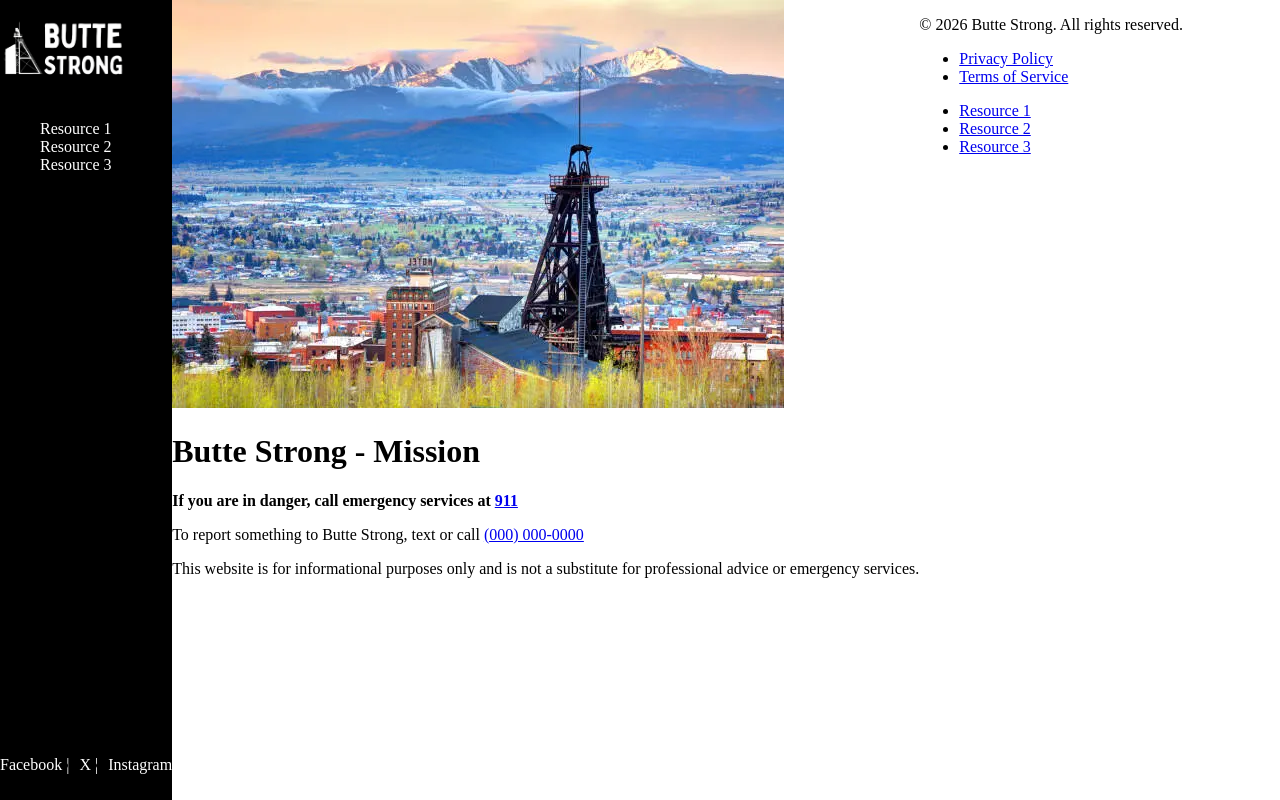
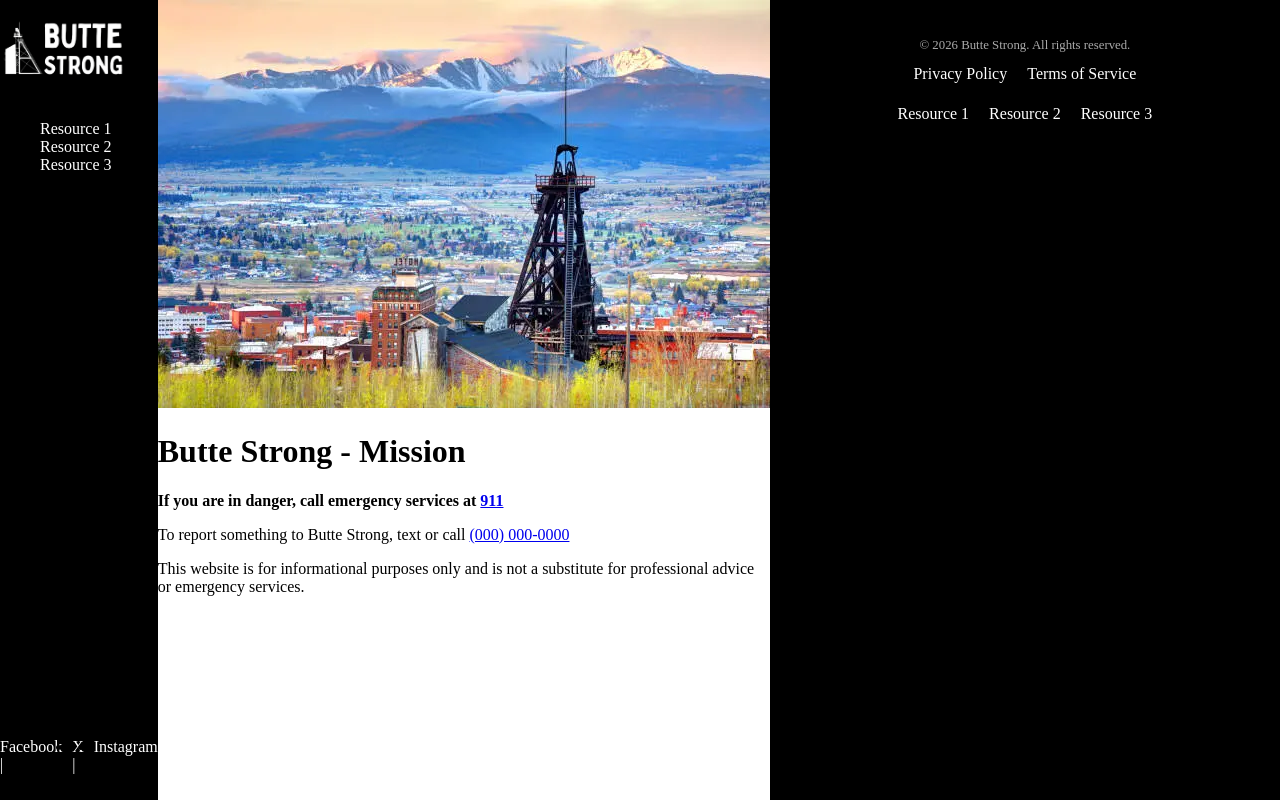
Before and after one commit to KylleWaldie/ButteStrongWebsite, a PHP site: page /index.php in a window 1280 px wide. Run offline with PHP 8.4, Linux system fonts and the light colour scheme.

Commit message:
Added styling to footer to match the nav bar.

```diff
--- a/public/css/footer_styles.css
+++ b/public/css/footer_styles.css
@@ -1,4 +1,87 @@
-.visually-hidden{
-    position:absolute;
-    left:-9999px;
+
+footer {
+    background-color: black;
+    color: white;
+    width: 100%;
+    box-sizing: border-box;
+    display: flex;
+    flex-direction: column;
+    align-items: center;
+    padding: 24px 0 12px;
+    gap: 12px;
 }
+
+footer a {
+    text-decoration: none;
+    color: white;
+    transition: color 0.2s ease;
+}
+
+footer a:hover {
+    color: #708090;
+}
+
+/* Navigation rows */
+footer .Legals ul,
+footer .Links ul {
+    list-style: none;
+    margin: 0;
+    padding: 0;
+    display: flex;
+    flex-wrap: wrap;
+    justify-content: center;
+    gap: 8px 20px;
+}
+
+footer .Legals,
+footer .Links {
+    width: 100%;
+    display: flex;
+    justify-content: center;
+}
+
+footer .Links {
+    padding-top: 10px;
+}
+
+/* Copyright line */
+footer .cr {
+    width: 100%;
+    text-align: center;
+    padding-top: 10px;
+    margin-top: 4px;
+}
+
+footer .cr p {
+    margin: 0;
+    font-size: 0.8rem;
+    color: #aaa;
+}
+
+/* Visually hidden heading (accessibility) */
+.visually-hidden {
+    position: absolute;
+    width: 1px;
+    height: 1px;
+    padding: 0;
+    margin: -1px;
+    overflow: hidden;
+    clip: rect(0, 0, 0, 0);
+    white-space: nowrap;
+    border: 0;
+}
+
+/* ── Responsive ── */
+@media (max-width: 35em) {
+    footer {
+        padding: 16px 12px 10px;
+        gap: 10px;
+    }
+
+    footer .Legals ul,
+    footer .Links ul {
+        flex-direction: column;
+        align-items: center;
+        gap: 6px;
+    }
+}
```
